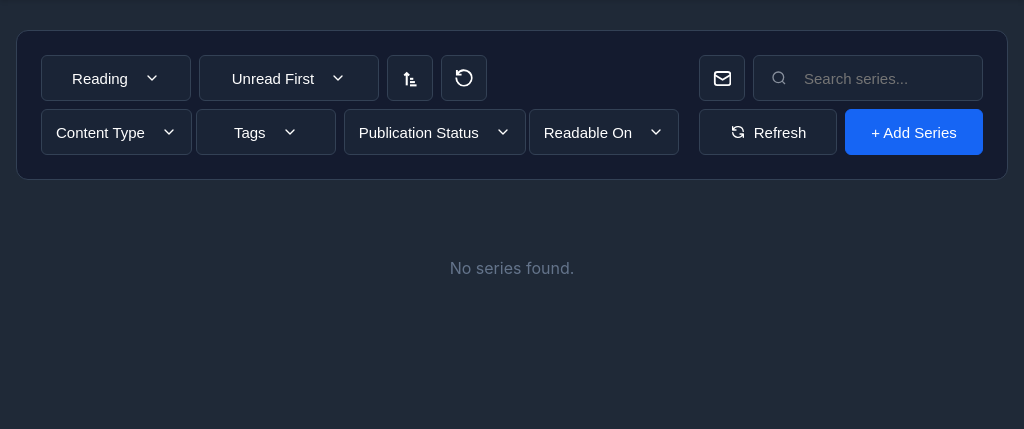
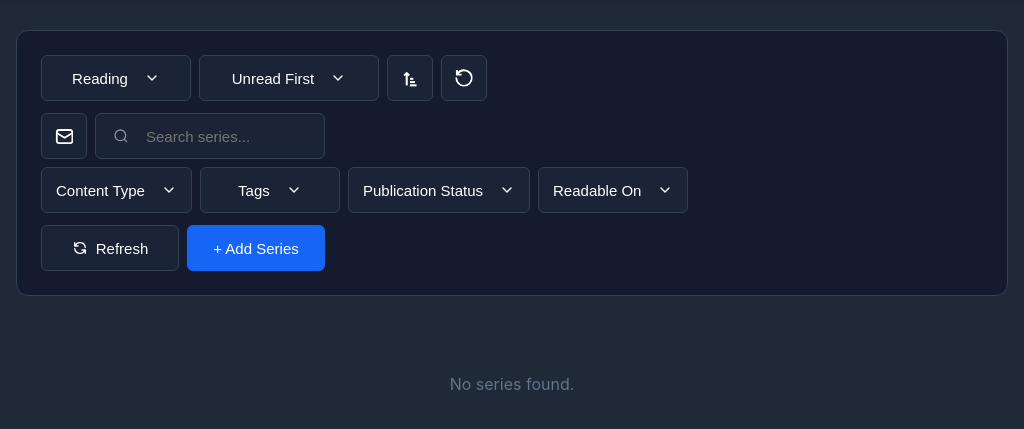
Before and after one commit to Oragonn/manga-tracker, a Flask app: template web/templates/index.html in a window 1024 px wide. Shown: the part 78-507 px from the top of the page. Run offline with Flask 3, Linux system fonts and the light colour scheme; the template is opened without the code that fills it, so the values that code supplies are empty.

Commit message:
Make desktop control panel and series grid responsive between mobile and wide breakpoints
The control panel and series grid only worked at very wide viewports; on
normal laptop/window widths (769-1060px) filters overflowed off-panel and
the hardcoded 221px cover container left dead space once the grid stretched
cards wider than that. Also fixes sort-control-group forcing itself onto
its own line regardless of available space.

```diff
--- a/web/static/css/style.css
+++ b/web/static/css/style.css
@@ -105,8 +105,9 @@ html {
 
 .control-row {
   display: flex;
+  flex-wrap: wrap;
   justify-content: space-between;
-  gap: 24px;
+  gap: 12px 24px;
   width: 100%;
   margin-bottom: 8px;
   position: relative; /* For dropdown positioning */
@@ -117,8 +118,10 @@ html {
   margin-bottom: 0;
 }
 
+
 .control-group-left {
   display: flex;
+  flex-wrap: wrap;
   gap: 8px;
   flex: 1;
   min-width: 0;
@@ -126,13 +129,16 @@ html {
 
 .control-group-right {
   display: flex;
+  flex-wrap: wrap;
   gap: 8px;
   align-items: center;
+  justify-content: flex-end;
 }
 
 #default-actions,
 #bulk-actions {
   display: flex;
+  flex-wrap: wrap;
   gap: 8px;
   align-items: center;
 }
@@ -234,9 +240,10 @@ html {
 /* Sort control group */
 .sort-control-group {
   display: flex;
+  flex-wrap: wrap;
   gap: 8px;
   align-items: center;
-  width: 100%;
+  width: auto;
 }
 
 .sort-control-group .control-input {
@@ -621,7 +628,7 @@ html {
    ================================ */
 .series-grid {
   display: grid;
-  grid-template-columns: repeat(auto-fill, minmax(221px, 1fr));
+  grid-template-columns: repeat(auto-fill, minmax(205px, 1fr));
   gap: 20px;
   justify-content: center;
   margin-top: 16px !important;
@@ -662,8 +669,9 @@ html {
 }
 
 .skeleton-cover {
-  width: 221px;
-  height: 331px;
+  width: 100%;
+  height: auto;
+  aspect-ratio: 221 / 331;
   background: linear-gradient(90deg, #1a2436 25%, #243447 50%, #1a2436 75%);
   background-size: 200% 100%;
   animation: shimmer 1.5s infinite;
@@ -798,8 +806,9 @@ html {
 }
 
 .series-cover-container {
-  width: 221px;
-  height: 331px;
+  width: 100%;
+  height: auto;
+  aspect-ratio: 221 / 331;
   position: relative;
 }
 
@@ -1829,6 +1838,31 @@ html {
   width: 100%;
   height: 100%;
   fill: currentColor;
+}
+
+/* Narrow desktop / small laptop windows — below this the filters and
+   search/action buttons no longer fit on one line. Stack them as clean
+   full-width rows instead of leaving them wrap in place with a dead gap
+   between the left-aligned filters and the right-pinned buttons. */
+@media (max-width: 1060px) and (min-width: 769px) {
+  .control-row {
+    flex-direction: column;
+    align-items: stretch;
+  }
+
+  .control-group-left,
+  .control-group-right {
+    width: 100%;
+    flex: unset;
+  }
+
+  .control-group-right {
+    justify-content: flex-start;
+  }
+
+  .sort-control-group {
+    width: auto;
+  }
 }
 
 /* Mobile adjustments */
```
